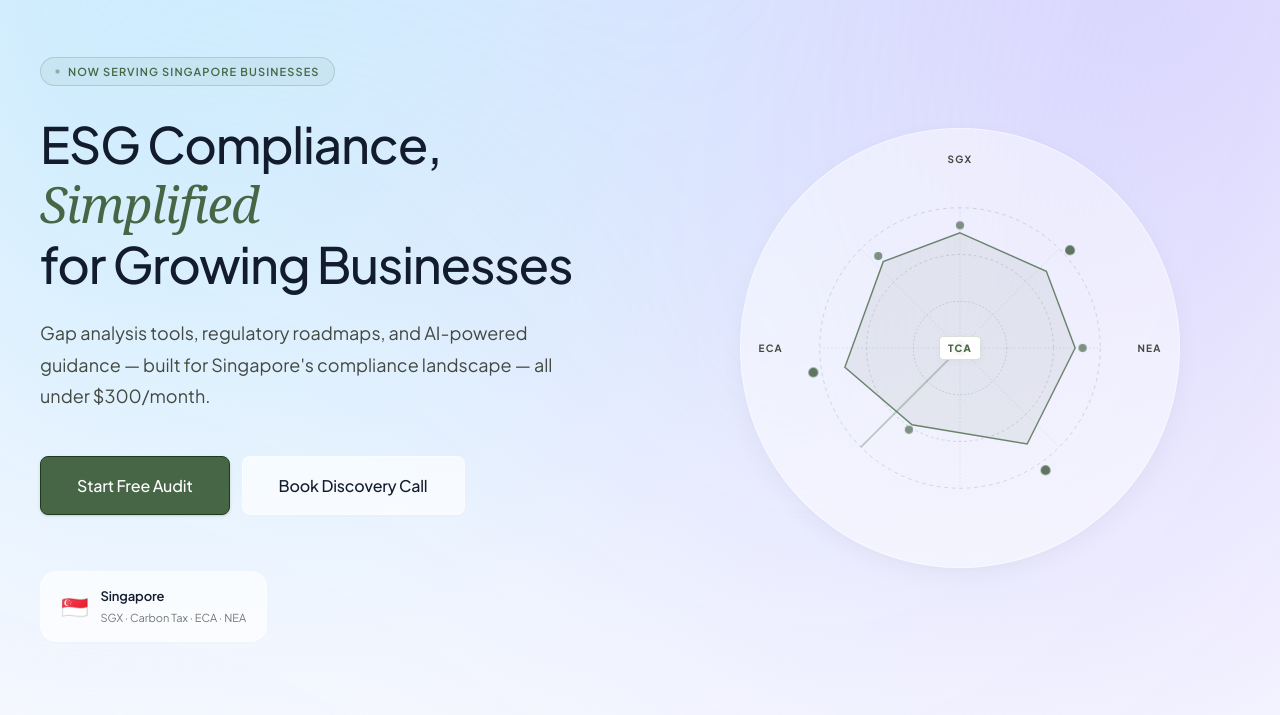
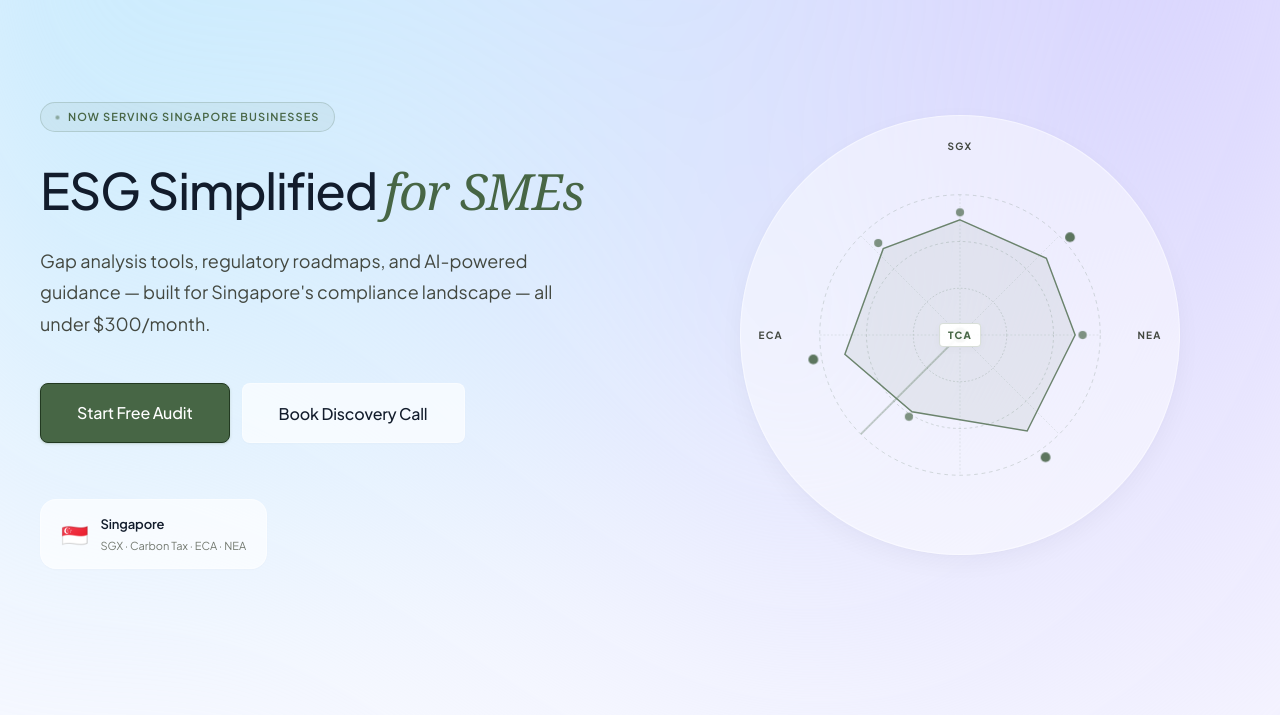
Before and after one commit to akshajchopra47-debug/singapore-project, a website: page public/index.html in a window 1280 px wide. Shown: the part 85-800 px from the top of the page. Drawn offline with Linux system fonts and the light colour scheme.

Commit message:
Update index.html

```diff
--- a/public/index.html
+++ b/public/index.html
@@ -71,7 +71,7 @@
     <div class="hero-container">
         <div class="hero-content-box">
             <div class="hero-eyebrow"><span class="hero-eyebrow-dot"></span> Now serving Singapore businesses</div>
-            <h1>ESG Compliance, <em>Simplified</em><br>for Growing Businesses</h1>
+            <h1>ESG Simplified <em>for SMEs</em></h1>
             <p class="hero-subheading">Gap analysis tools, regulatory roadmaps, and AI-powered guidance — built for Singapore's compliance landscape — all under $300/month.</p>
             <div class="hero-ctas">
                 <a href="dashboard.html" class="btn btn-primary" style="padding:16px 36px;font-size:16px;">Start Free Audit</a>
```
